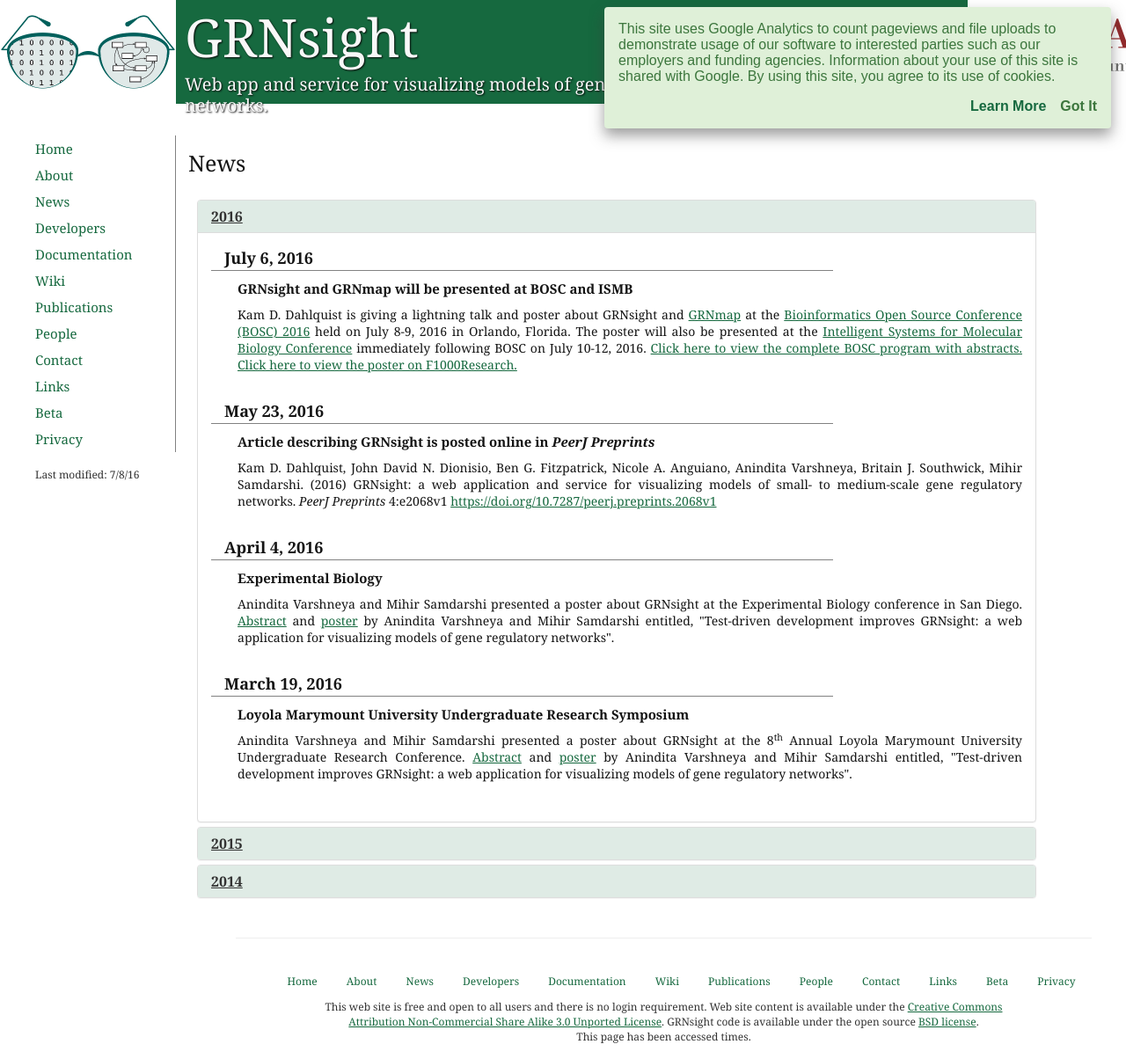
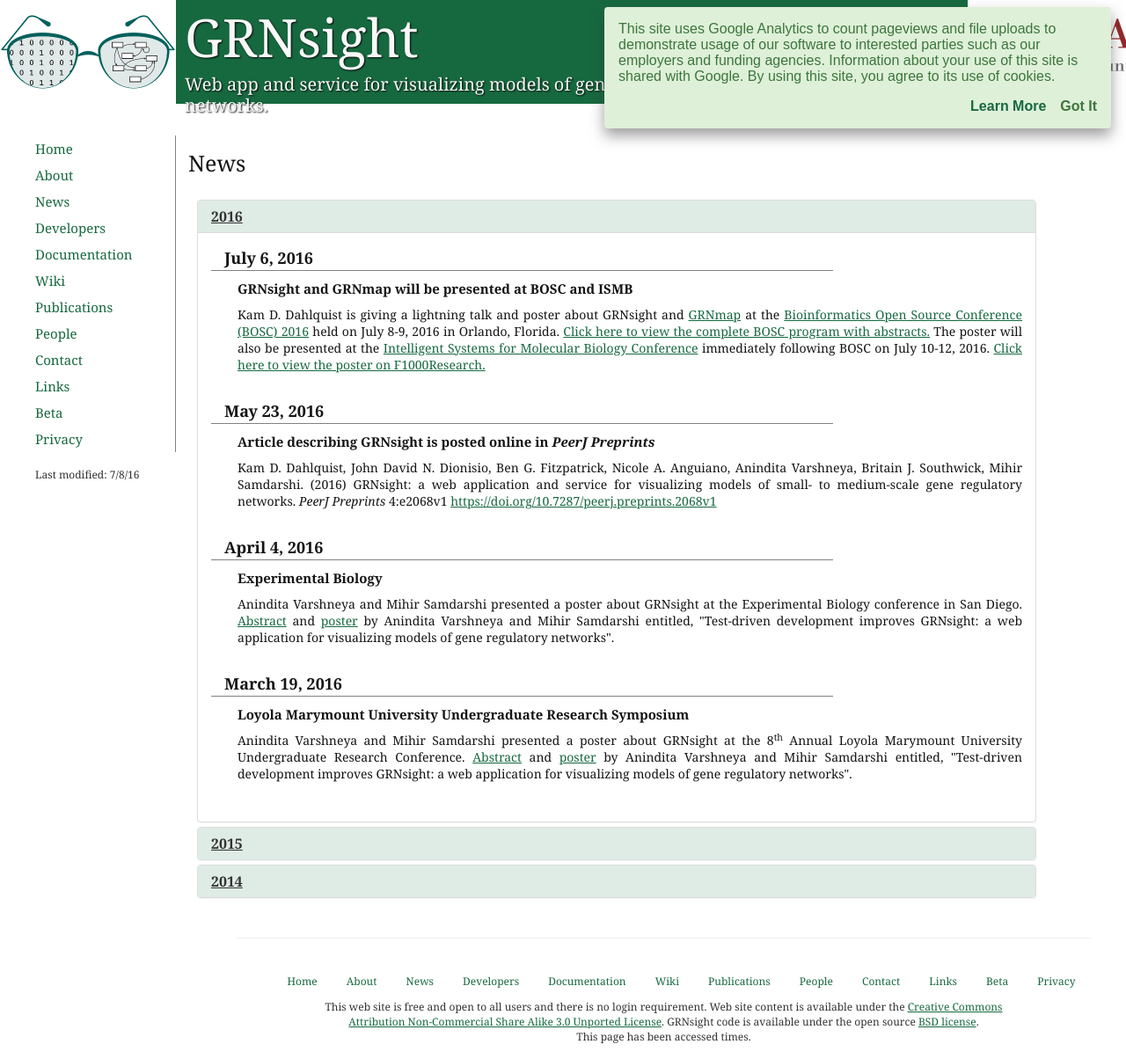
Before and after one commit to dondi/GRNsight, a Jekyll site: the page built from news.html, in a window 1280 px wide. Shown: the whole page at 88% size. Built offline with Jekyll 4.4.1, drawn with Linux system fonts in a browser that asks for light colours; nearby versions of some CDN libraries.

Commit message:
move BOSC program link

```diff
--- a/news.html
+++ b/news.html
@@ -20,7 +20,7 @@
                             <div class="panel-body">
                                 <p class="newsDate">July 6, 2016</p>
                                 <p class="newsHeader">GRNsight and GRNmap will be presented at BOSC and ISMB</p>
-                                <p class="newsInfo">Kam D. Dahlquist is giving a lightning talk and poster about GRNsight and <a href="http://kdahlquist.github.io/GRNmap/index.html">GRNmap</a> at the <a href="https://www.open-bio.org/wiki/BOSC_2016">Bioinformatics Open Source Conference (BOSC) 2016</a> held on July 8-9, 2016 in Orlando, Florida.  The poster will also be presented at the <a href="https://www.iscb.org/ismb2016">Intelligent Systems for Molecular Biology Conference</a> immediately following BOSC on July 10-12, 2016.  <a href="https://www.open-bio.org/w/images/2/24/BOSC2016-program4.pdf">Click here to view the complete BOSC program with abstracts.</a> <a href="http://f1000research.com/posters/5-1618">Click here to view the poster on F1000Research.</a></p>
+                                <p class="newsInfo">Kam D. Dahlquist is giving a lightning talk and poster about GRNsight and <a href="http://kdahlquist.github.io/GRNmap/index.html">GRNmap</a> at the <a href="https://www.open-bio.org/wiki/BOSC_2016">Bioinformatics Open Source Conference (BOSC) 2016</a> held on July 8-9, 2016 in Orlando, Florida.  <a href="https://www.open-bio.org/w/images/2/24/BOSC2016-program4.pdf">Click here to view the complete BOSC program with abstracts.</a>  The poster will also be presented at the <a href="https://www.iscb.org/ismb2016">Intelligent Systems for Molecular Biology Conference</a> immediately following BOSC on July 10-12, 2016. <a href="http://f1000research.com/posters/5-1618">Click here to view the poster on F1000Research.</a></p>
 
                                 <p class="newsDate">May 23, 2016</p>
                                 <p class="newsHeader">Article describing GRNsight is posted online in <i>PeerJ Preprints</i></p>
```
